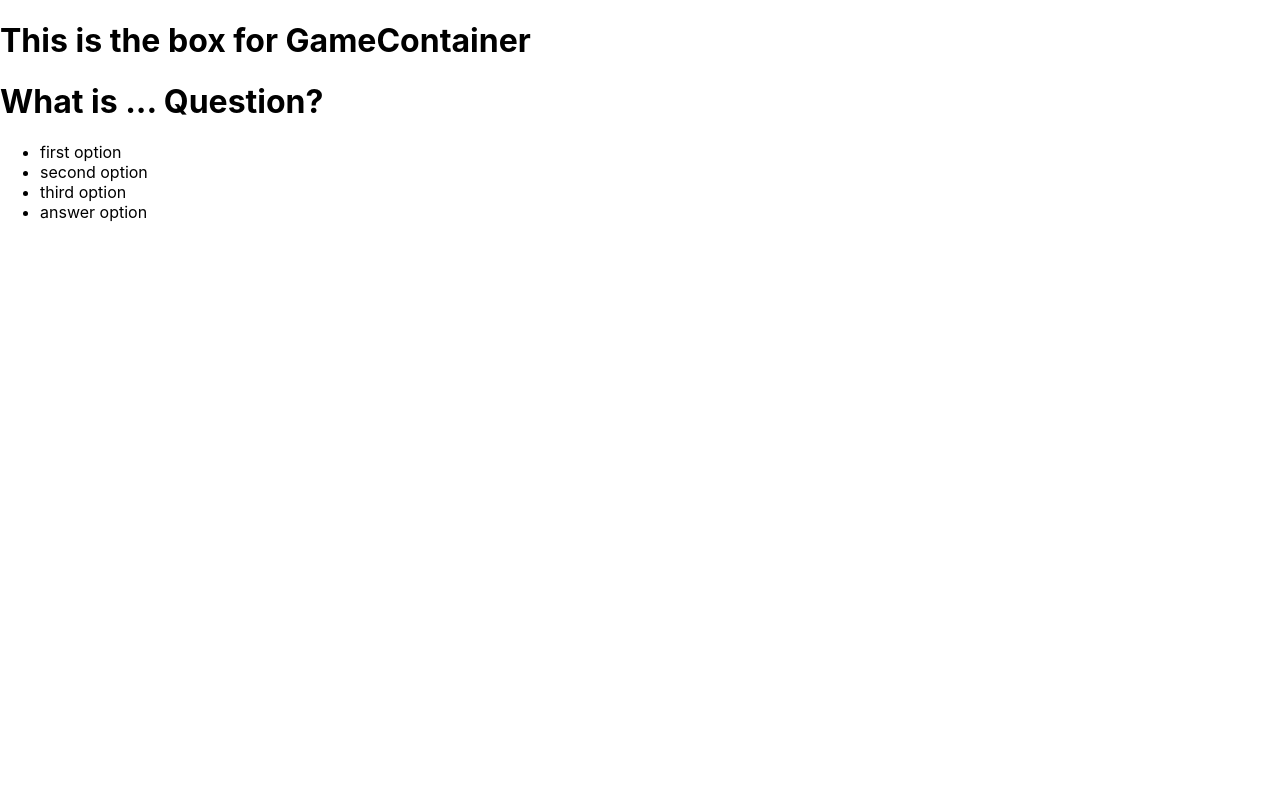
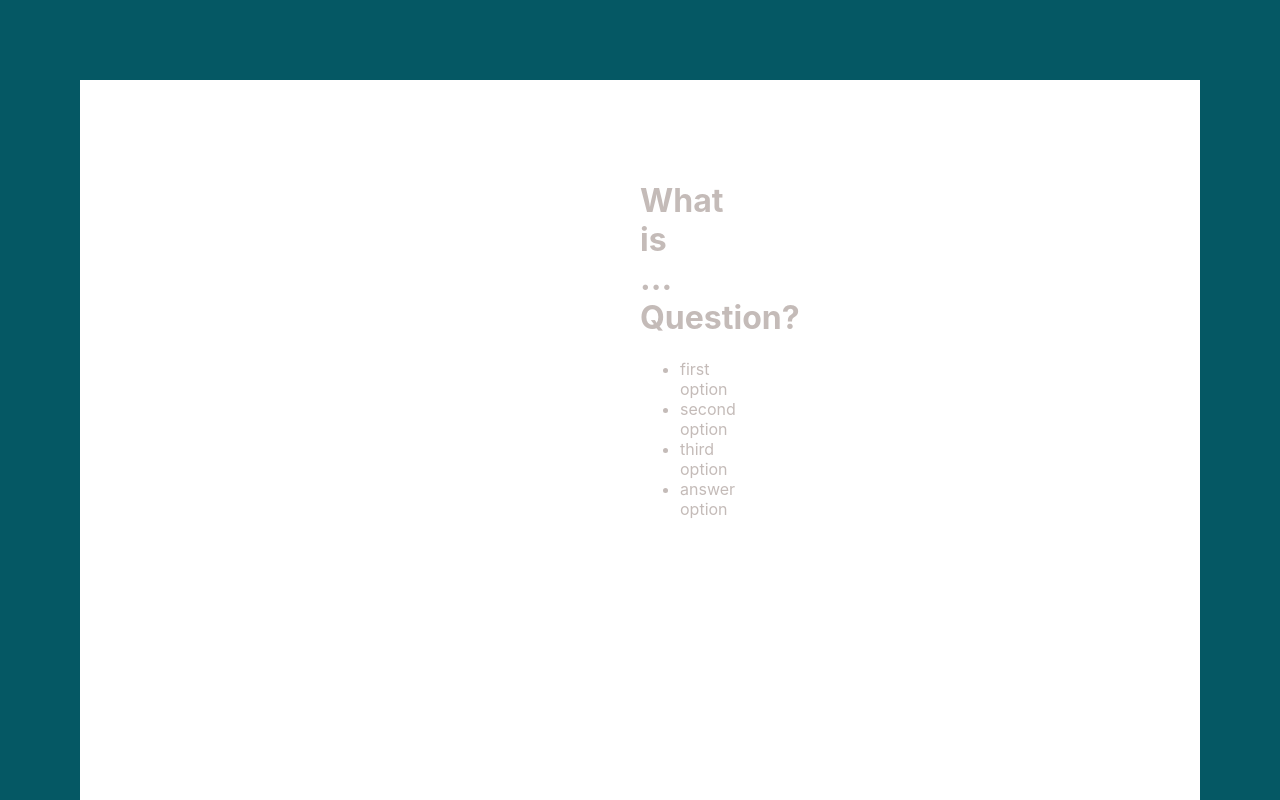
Before and after one commit to tawhidali123/werd, a React (Create React App) app: page / in a window 1280 px wide. Shown: the top 800 px of the page. Built offline with nearby package versions, Linux system fonts and the light colour scheme.

Commit message:
styled gamecontainer

```diff
--- a/package.json
+++ b/package.json
@@ -6,6 +6,7 @@
     "@testing-library/jest-dom": "^4.2.4",
     "@testing-library/react": "^9.4.0",
     "@testing-library/user-event": "^7.2.1",
+    "node-sass": "^4.13.1",
     "react": "^16.12.0",
     "react-dom": "^16.12.0",
     "react-scripts": "3.3.1"
--- a/src/App.js
+++ b/src/App.js
@@ -3,7 +3,12 @@ import GameContainer from './components/GameContainer'
 
 function App() {
   return (
-    <div>
+    <div style={{
+      backgroundColor: '#055864',
+      height: '100vh',
+      padding: '10vh',
+
+      }}>
       <GameContainer />
     </div>
   );
--- /dev/null
+++ b/src/components/GameConatiner.css
@@ -0,0 +1,3 @@
+.gameContainer{
+    background-color: antiquewhite;
+}
--- a/src/components/GameContainer.js
+++ b/src/components/GameContainer.js
@@ -1,13 +1,21 @@
-import React from 'react'
+import React, { Component } from 'react'
 import Question from './Question';
 import Choices from './Choices';
 
-export default function GameContainer() {
-    return (
-        <div>
-            <h1>This is the box for GameContainer</h1>
-            <Question />
-            <Choices />
-        </div>
-    )
+
+
+export default class GameContainer extends Component {
+    render() {
+        return (
+            <div style={{
+                color: '#C4BBB8',
+                padding: '70vh',
+                paddingTop: '10vh',
+                backgroundColor: 'white'
+            }}>
+                <Question />
+                <Choices />
+            </div>
+        )
+    }
 }
--- a/src/components/Question.js
+++ b/src/components/Question.js
@@ -1,9 +1,15 @@
 import React from 'react'
 
 export default function Question() {
+
     return (
         <div>
-            <h1>What is ... Question?</h1>
+            <h1 style={{
+                color: '#C4BBB8',
+
+
+
+            }}>What is ... Question?</h1>
         </div>
     )
 }
```
Also changed, not shown: 1 other file (tests, documents, lock files or other folders).
